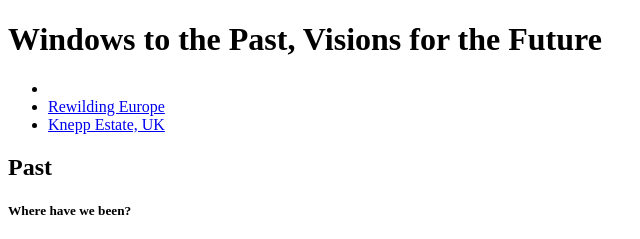
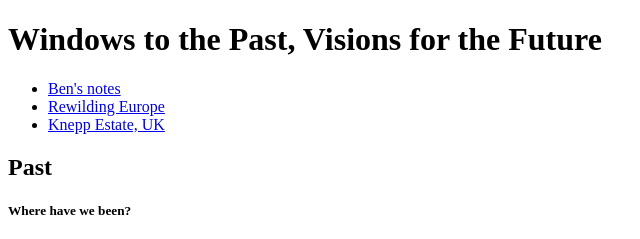
Before and after one commit to halliwellb/helloworld, a plain HTML site: page index.html in a window 1280 px wide. Shown: the top 239 px of the page, 0-640 px from the left. Drawn offline with Linux system fonts and the light colour scheme.

Commit message:
modified:   index.html

```diff
--- a/index.html
+++ b/index.html
@@ -10,7 +10,7 @@
         <h1>Windows to the Past, Visions for the Future</h1>
         <nav>
             <ul>
-                <li><a href="https://username.github.io/name-of-repo"></a></li>
+                <li><a href="https://halliwellb.github.io/reading-notes">Ben's notes</a></li>
                 <li><a href="https://rewildingeurope.com/">Rewilding Europe</a></li>
                 <li><a href="https://knepp.co.uk/knepp-estate/">Knepp Estate, UK</a></li>
             </ul>
```
